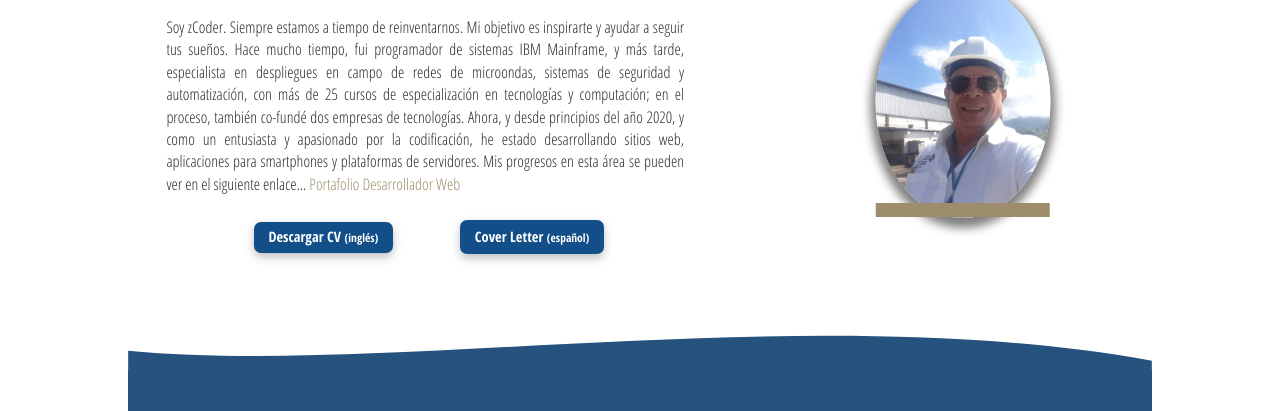
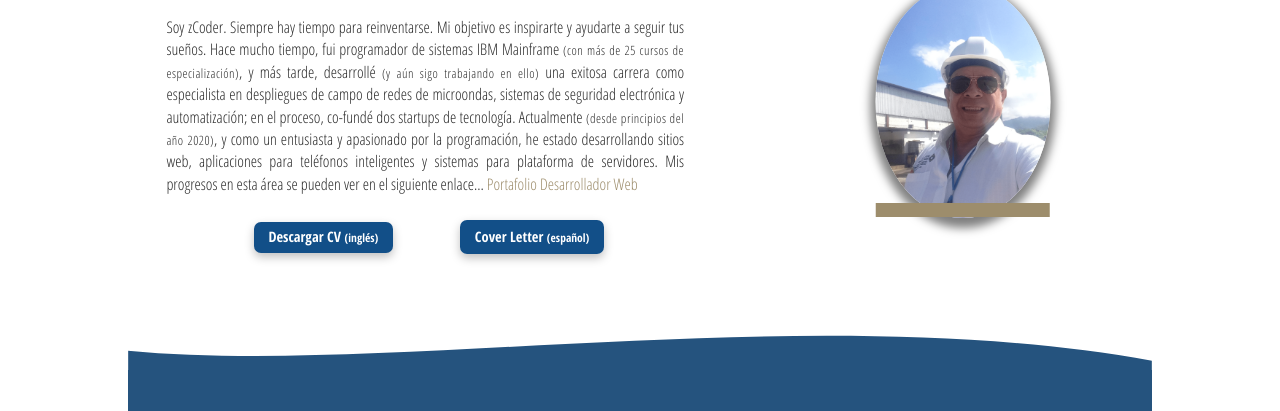
Before and after one commit to cycscarlos/zCoder_Original, a plain HTML site: page spanish/spanish.html in a window 1280 px wide. Shown: the part 199-610 px from the top of the page. Drawn offline with Linux system fonts and the light colour scheme.

Commit message:
Ajustes al profile

```diff
--- a/spanish/spanish.html
+++ b/spanish/spanish.html
@@ -128,16 +128,18 @@
             <!-- <div class="name">zCoder!</div> -->
           </h1>
           <p class="profile-details">
-            Soy zCoder. Siempre estamos a tiempo de reinventarnos. Mi objetivo
-            es inspirarte y ayudar a seguir tus sueños. Hace mucho tiempo, fui
-            programador de sistemas IBM Mainframe, y más tarde, especialista en
-            despliegues en campo de redes de microondas, sistemas de seguridad y
-            automatización, con más de 25 cursos de especialización en
-            tecnologías y computación; en el proceso, también co-fundé dos
-            empresas de tecnologías. Ahora, y desde principios del año 2020, y
-            como un entusiasta y apasionado por la codificación, he estado
-            desarrollando sitios web, aplicaciones para smartphones y
-            plataformas de servidores. Mis progresos en esta área se pueden ver
+            Soy zCoder. Siempre hay tiempo para reinventarse. Mi objetivo es
+            inspirarte y ayudarte a seguir tus sueños. Hace mucho tiempo, fui
+            programador de sistemas IBM Mainframe
+            <small>(con más de 25 cursos de especialización)</small>, y más
+            tarde, desarrollé <small>(y aún sigo trabajando en ello)</small> una
+            exitosa carrera como especialista en despliegues de campo de redes
+            de microondas, sistemas de seguridad electrónica y automatización;
+            en el proceso, co-fundé dos startups de tecnología. Actualmente
+            <small>(desde principios del año 2020)</small>, y como un entusiasta
+            y apasionado por la programación, he estado desarrollando sitios
+            web, aplicaciones para teléfonos inteligentes y sistemas para
+            plataforma de servidores. Mis progresos en esta área se pueden ver
             en el siguiente enlace...
             <span>
               <a
```
Also changed, not shown: index.html (+11 -9 lines).
